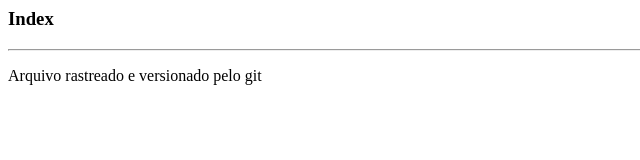
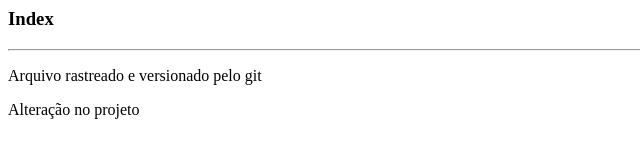
Before and after one commit to jmjardim05/projeto_curso_git, a plain HTML site: page index.html in a window 1280 px wide. Shown: the whole page, without its empty margins (0-640 px from the left). Drawn offline with Linux system fonts and the light colour scheme.

Commit message:
Index.html alterado

```diff
--- a/index.html
+++ b/index.html
@@ -6,5 +6,6 @@
   <h3>Index</h3>
   <hr>
   <p>Arquivo rastreado e versionado pelo git</p>
+  Alteração no projeto
 </body>
 </html>
```
